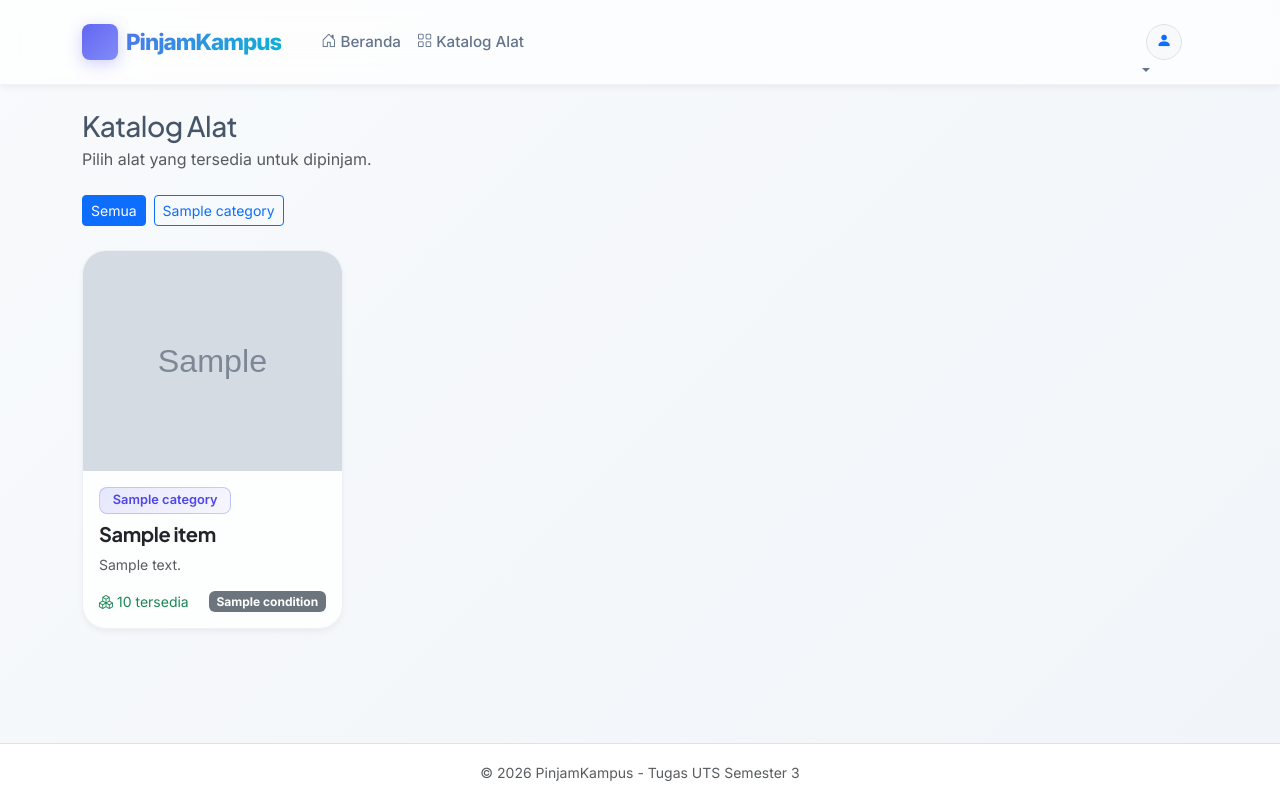
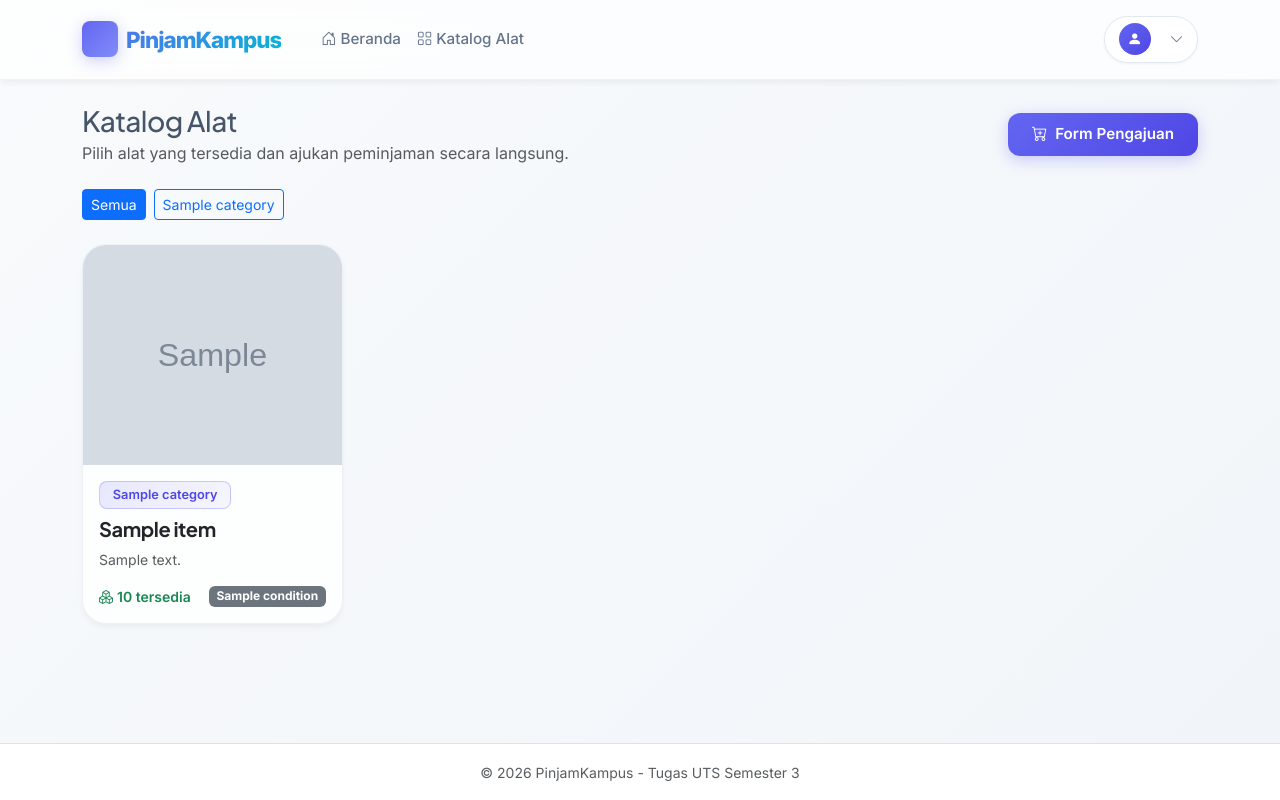
Before and after one commit to muhammadrasyaalfaruq-pixel/campus-lending-system, a FastAPI app: template app/templates/items/catalog.html in a window 1280 px wide. Run offline with FastAPI, Linux system fonts and the light colour scheme; the visitor is signed in with stand-in values (Sample User, id 1); tables that the repository leaves empty hold one stand-in row (values such as "Sample post"); the template is opened without the code that fills it: most values are stand-ins (such as "Sample title", 1, 10 or a date in 2020); grey boxes marked "Sample" are stand-in pictures.

Commit message:
Final polish: Fix profile dropdown visibility, add request button to items, expand catalog to 15 items with 5 categories

```diff
--- a/app/static/css/style.css
+++ b/app/static/css/style.css
@@ -79,16 +79,57 @@
     color: var(--primary) !important;
 }
 
-.nav-link::after {
-    content: '';
-    position: absolute;
-    bottom: -4px;
-    left: 0;
-    width: 0;
-    height: 2px;
-    background: linear-gradient(90deg, var(--primary), var(--accent));
-    transition: width 0.3s cubic-bezier(0.16, 1, 0.3, 1);
+/* Custom Profile Dropdown Toggle */
+.user-dropdown-btn {
+    display: inline-flex;
+    align-items: center;
+    gap: 0.6rem;
+    padding: 0.4rem 0.85rem;
+    background: #ffffff;
+    border: 1px solid #e2e8f0;
+    border-radius: 50rem;
+    text-decoration: none;
+    color: #1e293b !important;
+    font-weight: 600;
+    font-size: 0.95rem;
+    transition: all 0.2s ease;
+    box-shadow: 0 1px 3px rgba(0, 0, 0, 0.05);
 }
+
+.user-dropdown-btn:hover, .user-dropdown-btn[aria-expanded="true"] {
+    background: #f8fafc;
+    border-color: #cbd5e1;
+    color: var(--primary) !important;
+    box-shadow: 0 4px 10px rgba(0, 0, 0, 0.06);
+}
+
+.user-dropdown-btn::after {
+    display: none !important;
+}
+
+.user-avatar-circle {
+    width: 32px;
+    height: 32px;
+    border-radius: 50%;
+    background: linear-gradient(135deg, var(--primary), var(--primary-dark));
+    color: #ffffff;
+    display: flex;
+    align-items: center;
+    justify-content: center;
+    font-size: 0.9rem;
+}
+
+.user-arrow-icon {
+    font-size: 0.85rem;
+    color: #64748b;
+    transition: transform 0.2s ease;
+}
+
+.user-dropdown-btn[aria-expanded="true"] .user-arrow-icon {
+    transform: rotate(180deg);
+    color: var(--primary);
+}
+
 
 .nav-link:hover::after {
     width: 100%;
--- a/app/templates/base.html
+++ b/app/templates/base.html
@@ -29,11 +29,12 @@
             <ul class="navbar-nav ms-auto align-items-center gap-2">
                 {% if request.session.get("user") %}
                     <li class="nav-item dropdown">
-                        <a class="nav-link dropdown-toggle d-flex align-items-center gap-2 fw-semibold text-dark" href="#" role="button" data-bs-toggle="dropdown">
-                            <div class="bg-light border rounded-circle d-flex align-items-center justify-content-center text-primary" style="width: 36px; height: 36px;">
+                        <a class="user-dropdown-btn dropdown-toggle" href="#" role="button" data-bs-toggle="dropdown" aria-expanded="false">
+                            <div class="user-avatar-circle">
                                 <i class="bi bi-person-fill"></i>
                             </div>
                             <span>{{ request.session.get("user").get("name") }}</span>
+                            <i class="bi bi-chevron-down user-arrow-icon"></i>
                         </a>
                         <ul class="dropdown-menu dropdown-menu-end border-0 shadow-sm p-2 rounded-3">
                             {% if request.session.get("user").get("role") == "admin" %}
--- a/app/templates/items/catalog.html
+++ b/app/templates/items/catalog.html
@@ -2,8 +2,24 @@
 {% block title %}Katalog Alat - PinjamKampus{% endblock %}
 {% block content %}
 <div class="d-flex flex-wrap justify-content-between align-items-center gap-3 mb-4">
-    <div><h1 class="h3 mb-1">Katalog Alat</h1><p class="text-muted mb-0">Pilih alat yang tersedia untuk dipinjam.</p></div>
-    {% if request.session.get("user", {}).get("role") == "admin" %}<a class="btn btn-primary" href="/admin/items"><i class="bi bi-gear me-1"></i>Kelola Alat</a>{% endif %}
+    <div>
+        <h1 class="h3 mb-1">Katalog Alat</h1>
+        <p class="text-muted mb-0">Pilih alat yang tersedia dan ajukan peminjaman secara langsung.</p>
+    </div>
+    <div class="d-flex gap-2">
+        {% if request.session.get("user") and request.session.get("user", {}).get("role") != "admin" %}
+        <a class="btn btn-primary-modern d-inline-flex align-items-center gap-2" href="/loans/request">
+            <i class="bi bi-cart-plus"></i>
+            <span>Form Pengajuan</span>
+        </a>
+        {% endif %}
+        {% if request.session.get("user", {}).get("role") == "admin" %}
+        <a class="btn btn-primary-modern d-inline-flex align-items-center gap-2" href="/admin/items">
+            <i class="bi bi-gear"></i>
+            <span>Kelola Alat</span>
+        </a>
+        {% endif %}
+    </div>
 </div>
 
 <div class="mb-4 d-flex gap-2 flex-wrap">
@@ -23,10 +39,15 @@
                 <span class="badge badge-soft-primary align-self-start mb-2">{{ item.category.name }}</span>
                 <h2 class="h5 fw-bold">{{ item.name }}</h2>
                 <p class="small text-muted mb-3">{{ item.description or "Belum ada deskripsi." }}</p>
-                <div class="mt-auto d-flex justify-content-between align-items-center">
-                    <span class="small {% if item.available_stock > 0 %}text-success{% else %}text-danger{% endif %}"><i class="bi bi-boxes me-1"></i>{{ item.available_stock }} tersedia</span>
+                <div class="mt-auto d-flex justify-content-between align-items-center gap-2">
+                    <span class="small {% if item.available_stock > 0 %}text-success{% else %}text-danger{% endif %} fw-semibold"><i class="bi bi-boxes me-1"></i>{{ item.available_stock }} tersedia</span>
                     <span class="badge text-bg-secondary">{{ item.condition }}</span>
                 </div>
+                {% if request.session.get("user", {}).get("role") == "user" and item.available_stock > 0 %}
+                <a href="/loans/request" class="btn btn-sm btn-primary-modern w-100 mt-3">Ajukan Pinjaman</a>
+                {% elif not request.session.get("user") and item.available_stock > 0 %}
+                <a href="/auth/login" class="btn btn-sm btn-outline-primary w-100 mt-3">Login untuk Meminjam</a>
+                {% endif %}
             </div>
         </div>
     </div>
```
Also changed, not shown: app/templates/loans/request.html (+31 -13 lines), seed.py (+10 -0 lines).
